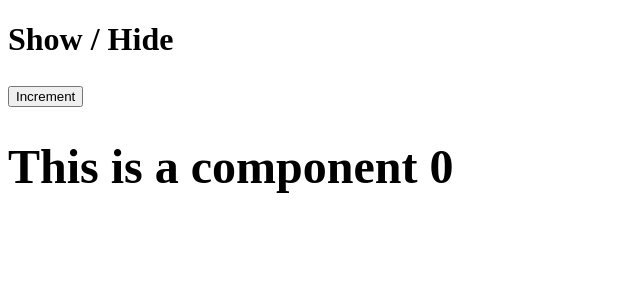
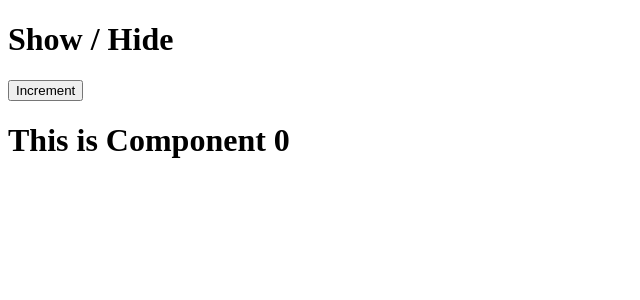
Before and after one commit to vishwasbn/react_basics_sample1, a React (Create React App) app: page / in a window 1280 px wide. Both pictures are taken after a click on the element "Show / Hide". Shown: the top 300 px of the page, without its empty margins (0-640 px from the left). Built offline with nearby package versions, Linux system fonts and the light colour scheme.

Commit message:
use effect on mounting, unmount and value update

```diff
--- a/src/App.js
+++ b/src/App.js
@@ -5,13 +5,14 @@ import { useState } from "react";
 function App() {
 
   const [state, setState] = useState(false);
+
   function handleClick() {
     setState(!state);
   }
 
   return (<div>
     <h1 onClick={handleClick}>Show / Hide</h1>
-    {state && <Component title='Comp 1'/>}
+    {state && <Component/>}
   </div>
 
   );
--- a/src/Component.js
+++ b/src/Component.js
@@ -1,13 +1,19 @@
-import React,{useState} from 'react'
+import React, { useState, useEffect } from 'react'
 
 function Component() {
+    useEffect(()=>{
+        console.log('Mounting....');
+        return()=>{
+            console.log('Unmounting...');
+        }
+    })
     const [count, setCount] = useState(0);
-  return (
-    <div style={{fontSize:'x-large',fontWeight:'bold'}}>
-        <button onClick={()=>{setCount(count+1)}}>Increment</button>
-        <h1>This is a component {count}</h1>
-    </div>
-  )
+    return(
+        <div>
+            <button onClick={()=>{setCount(count+1)}}>Increment </button>
+            <h1>This is Component {count}</h1>
+        </div>
+    )
 }
 
 export default Component
```
Also changed, not shown: src/index.js (+6 -2 lines).
